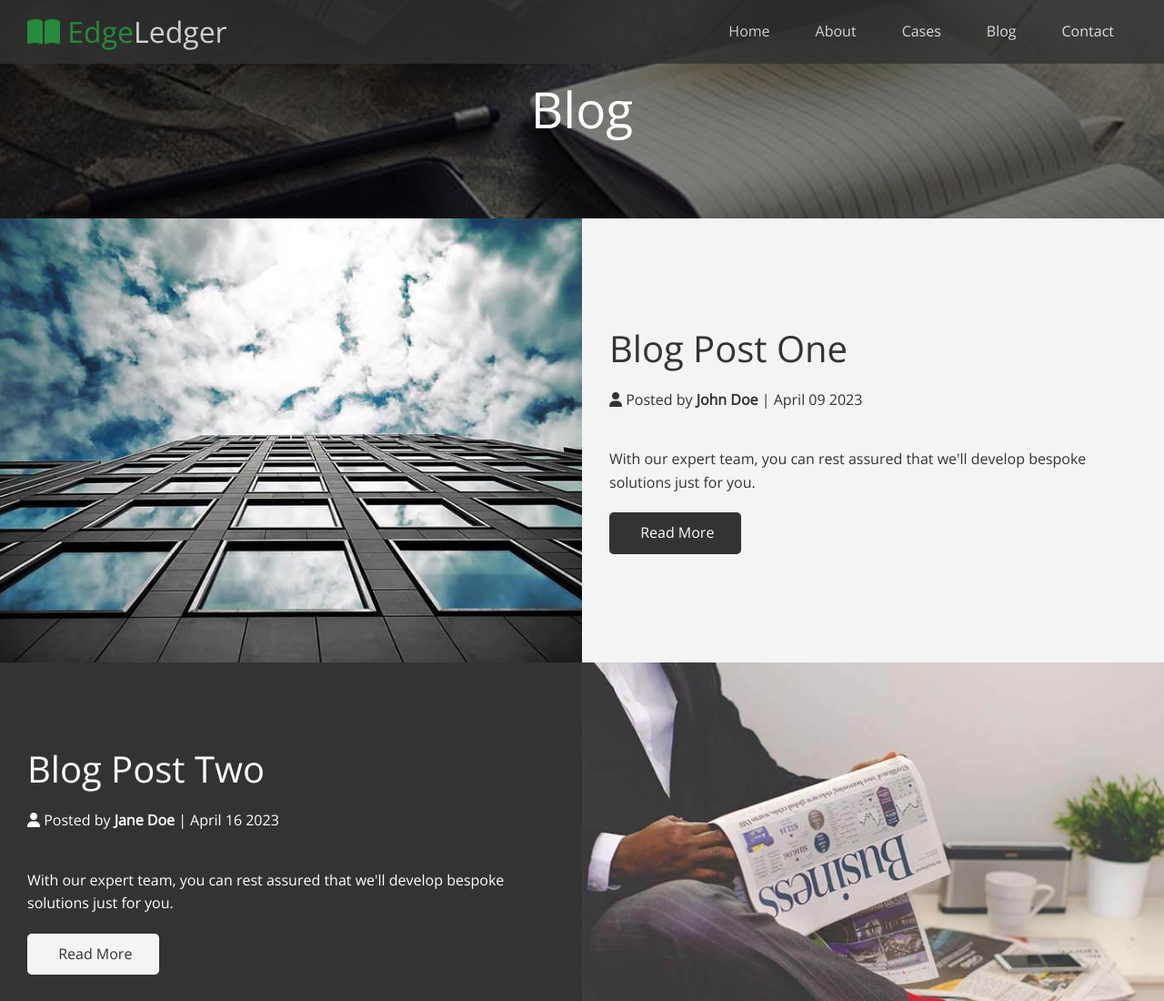
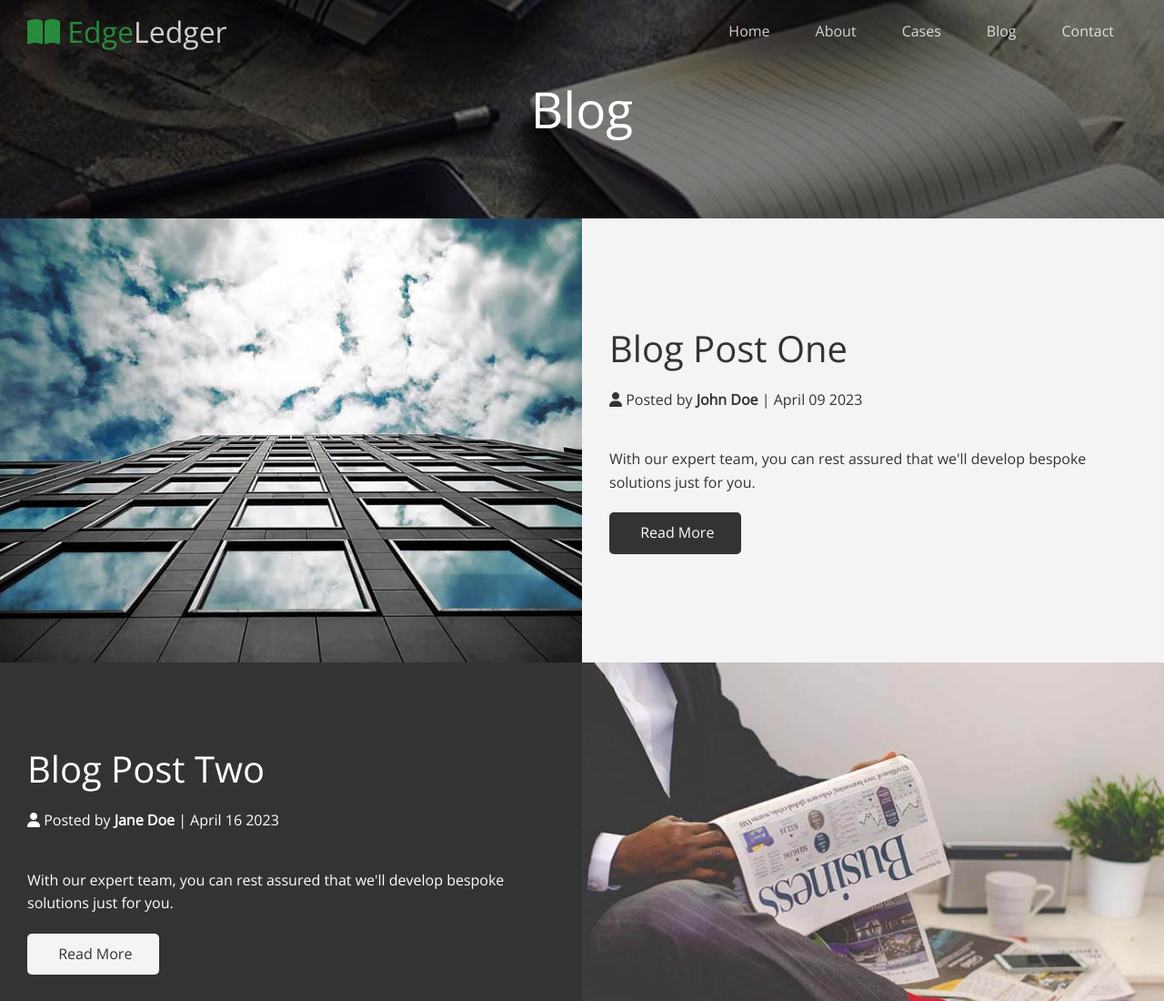
Before and after one commit to NaraeJang/EdgeLedger-website, a plain HTML site: page blog.html in a window 1280 px wide. Shown: the top 1100 px of the page at 91% size. Drawn offline with nearby package versions, Linux system fonts and the light colour scheme.

Commit message:
Add JS for navbar and window scroll

```diff
--- a/blog.html
+++ b/blog.html
@@ -21,7 +21,7 @@
 
 <body>
     <header class="hero blog">
-        <div id="navbar" class="navbar">
+        <div id="navbar" class="navbar top">
             <h1 class="logo">
                 <span class="text-primary"><i class="fas fa-book-open"></i> Edge</span>Ledger
             </h1>
@@ -37,7 +37,7 @@
                         <a href="index.html#cases">Cases</a>
                     </li>
                     <li>
-                        <a href="blog.html">Blog</a>
+                        <a href="index.html#blog">Blog</a>
                     </li>
                     <li>
                         <a href="index.html#contact">Contact</a>
@@ -120,6 +120,17 @@
         </article>
     </main>
 
+    <script>
+        const navbar = document.getElementById('navbar');
+
+        window.onscroll = function () {
+            if (window.pageYOffset > 100) {
+                navbar.classList.remove('top');
+            } else {
+                navbar.classList.add('top');
+            }
+        }
+    </script>
 </body>
 
 <footer class="footer bg-dark">
--- a/css/style.css
+++ b/css/style.css
@@ -60,6 +60,11 @@ img {
     position: fixed;
     top: 0;
     padding: 0 30px;
+    transition: 0.5s ease-in;
+}
+
+.navbar.top {
+    background: transparent;
 }
 
 .navbar ul {
```
Also changed, not shown: index.html (+32 -2 lines), post.html (+24 -4 lines).
